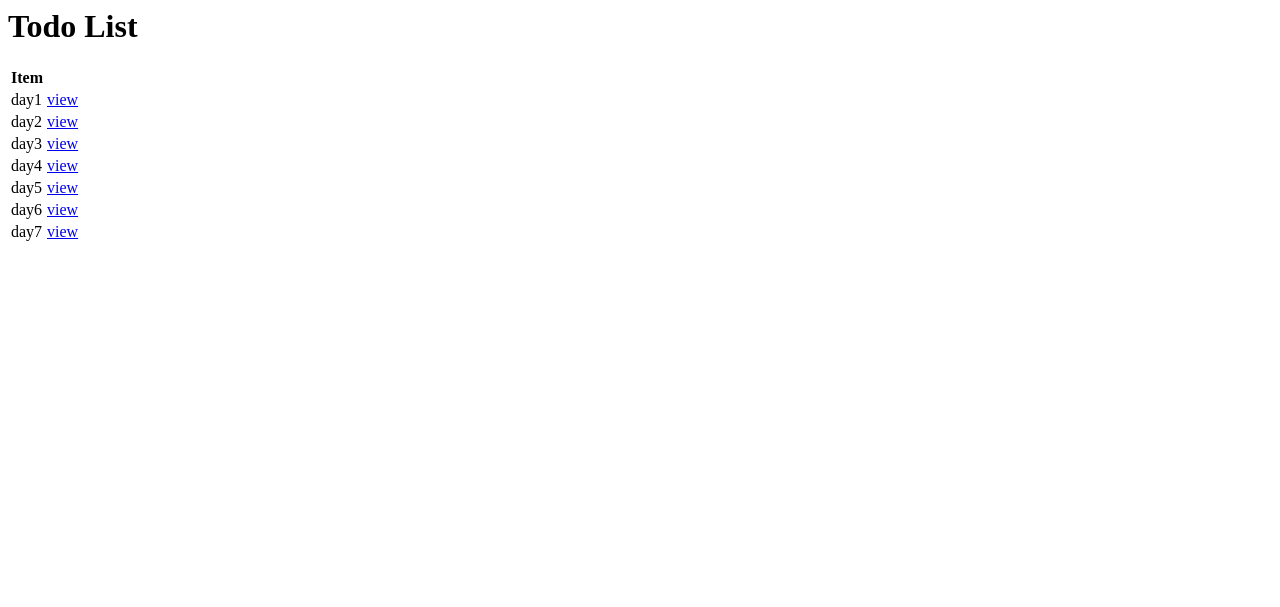
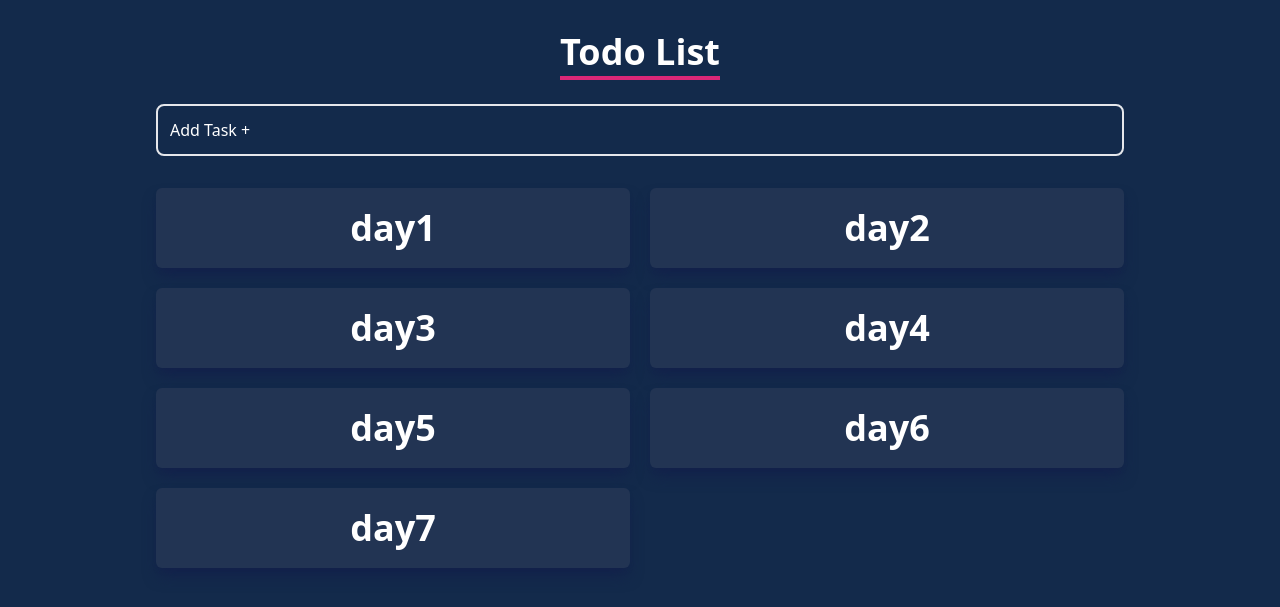
Before and after one commit to bkamantha/todolist_django, a Django app: page / in a window 1280 px wide. Shown: the top 607 px of the page. Run offline with Django 4.2, Linux system fonts and the light colour scheme; data comes from the database, SQL or seed files in the repository; both versions use the stored data as it was after the commit; some libraries are stand-ins or nearby versions.

Commit message:
list view UI changes added

```diff
--- a/base/templates/base/task_list.html
+++ b/base/templates/base/task_list.html
@@ -1,20 +1,61 @@
-<h1>Todo List</h1>
+<!doctype html>
+<html>
 
-<table>
-    <tr>
-        <th>Item</th>
-        <th></th>
+<head>
+    <meta charset="UTF-8">
+    <meta name="viewport" content="width=device-width, initial-scale=1.0">
+    <script src="https://cdn.tailwindcss.com"></script>
+</head>
 
-    </tr>
-    {% for task in tasks %}
+<body class="bg-[#132a4b]">
 
-    <tr>
-        <td>{{task.title}}</td>
-        <td><a href="{% url 'details' task.id %}">view</a></td>
 
-    </tr>
-    {% empty %}
-    <h3>No Item in the List</h3>
-    {% endfor %}
+    <div class="px-8 py-8 ">
 
-</table>
+        <div class="max-w-[1000px] mx-auto px-4 flex flex-col justify-center w-full h-full">
+            <div class="sm:text-center pb-6 flex-col">
+                <p class="text-4xl  text-white font-bold inline border-b-4 border-pink-600 ">
+                    Todo List
+                </p>
+            </div>
+            <div class="sm:text-center pb-6 flex-col">
+                <div class="">
+
+                    <a class="text-white group rounded-lg  border-2 px-3 py-3 my-2 flex items-center hover:bg-pink-700 hover:border-pink-700"
+                        href=" {% url 'task-create'%}">Add Task +</a>
+
+                </div>
+            </div>
+        </div>
+
+        <div class="max-w-[1000px] mx-auto px-4 flex flex justify-center w-full h-full">
+
+
+            <div class="w-full grid grid-cols-1 md:grid-cols-2 gap-5 text-center">
+
+                {% for task in tasks %}
+                <a class=" h-20 w-full hover:scale-110 duration-150 shadow-lg bg-[#223453] shadow-[#13214b] text-4xl text-white font-bold rounded-md flex  justify-center items-center mx-auto "
+                    href=" {% url 'details' task.id %}">
+                    {{task.title}}
+                </a>
+
+                {% empty %}
+                <div>
+                    <h3>No Item in the List</h3>
+                </div>
+                {% endfor %}
+            </div>
+
+        </div>
+    </div>
+
+
+
+
+    </div>
+
+
+    </div>
+
+    </div>
+</body>
--- a/base/urls.py
+++ b/base/urls.py
@@ -1,9 +1,9 @@
 from django.urls import path, include
-from .views import TaskList, TaskDetail
+from .views import TaskList, TaskDetail, TaskCreate
 
 
 urlpatterns = [
     path('', TaskList.as_view(), name='tasks'),
-    path('task/<int:pk>', TaskDetail.as_view(), name='details')
-
+    path('task/<int:pk>', TaskDetail.as_view(), name='details'),
+    path('create/', TaskCreate.as_view(), name='task-create'),
 ]
--- a/base/views.py
+++ b/base/views.py
@@ -1,5 +1,3 @@
-from asyncio import tasks
-import imp
 from django.views.generic.list import ListView
 from django.views.generic.detail import DetailView
 from django.views.generic.edit import CreateView
@@ -23,4 +21,4 @@ class TaskDetail(DetailView):
 class TaskCreate(CreateView):
     model = Task
     fields = "__all__"
-    success_url: reverse_lazy(tasks)
+    success_url = reverse_lazy('tasks')
--- a/todo_list/settings.py
+++ b/todo_list/settings.py
@@ -127,6 +127,6 @@ STATIC_URL = 'static/'
 
 DEFAULT_AUTO_FIELD = 'django.db.models.BigAutoField'
 
-# STATIC_ROOT = os.path.join.(BASE_DIR, 'staticfiles')
+STATIC_ROOT = os.path.join(BASE_DIR, 'staticfiles')
 STATICFILES_DIRS = (os.path.join(BASE_DIR, 'static'),)
 django_heroku.settings(locals())
```
Also changed, not shown: base/templates/base/task_detail.html (+5 -3 lines), base/templates/base/task_form.html (added, +11 -0 lines), db.sqlite3.
